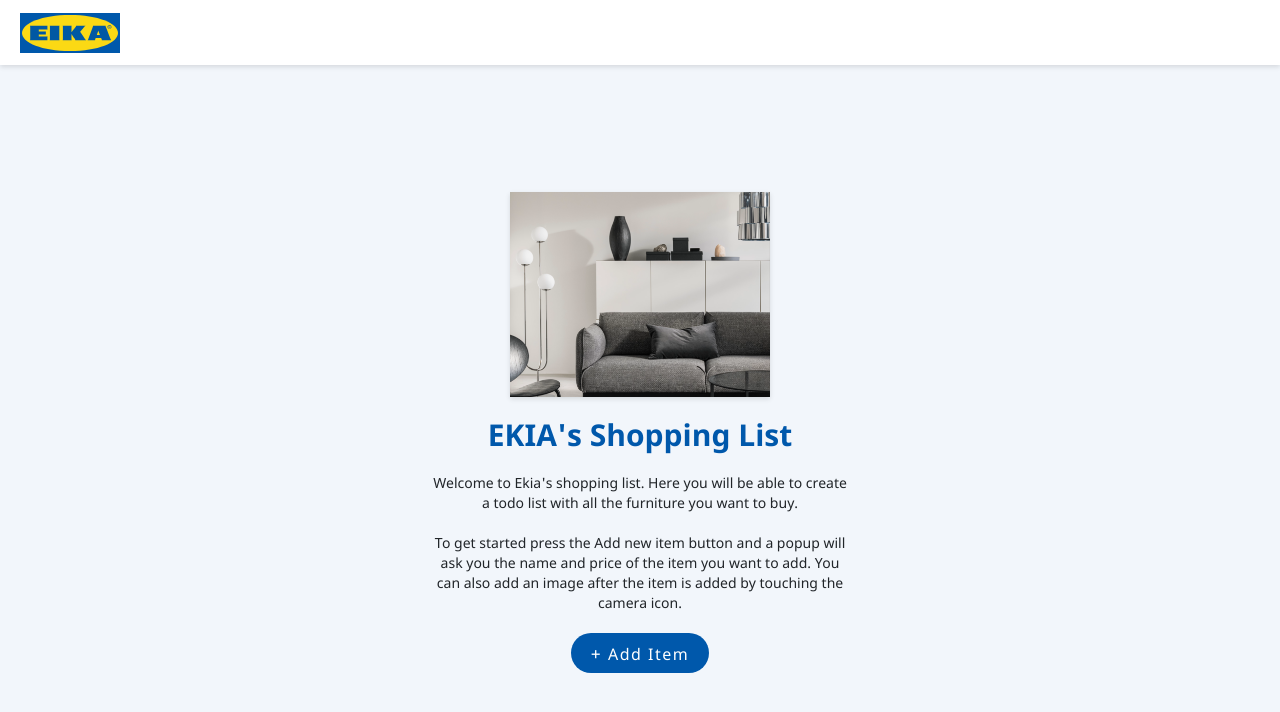
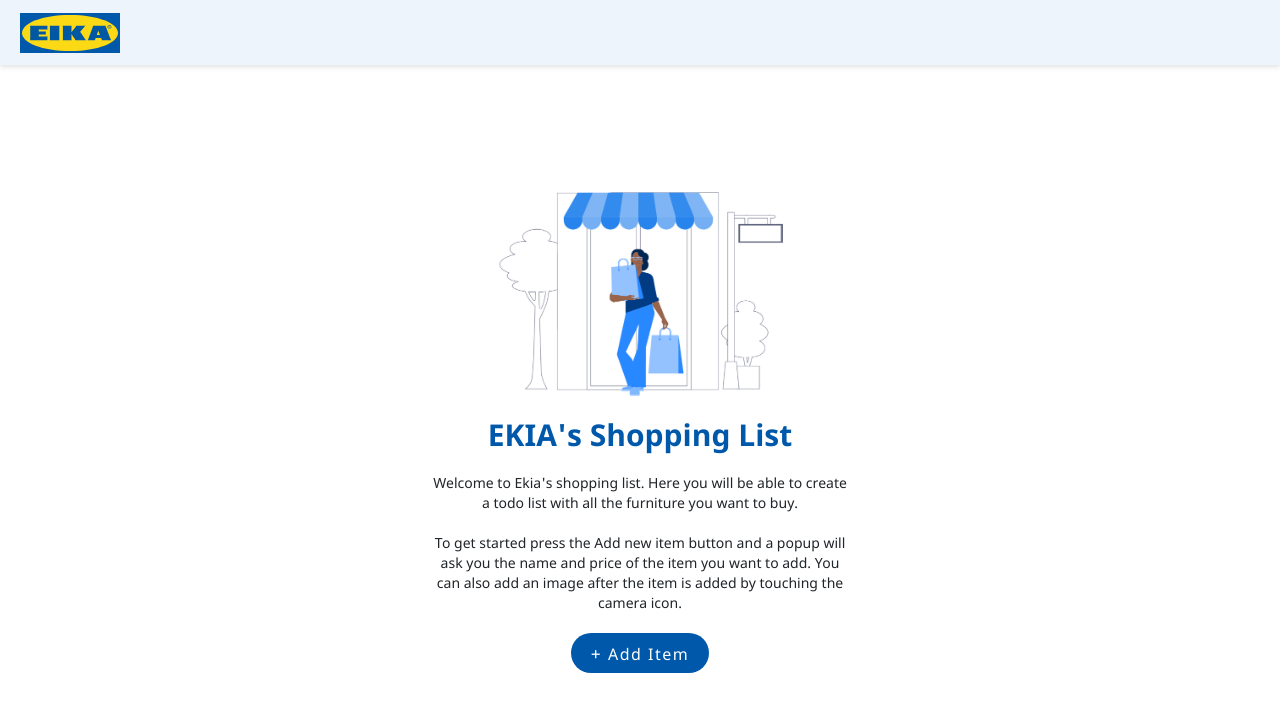
Before and after one commit to sylviaadel/ekia-shopping-list, a React (Create React App) app: page / in a window 1280 px wide. Shown: the top 712 px of the page. Built offline with nearby package versions, Linux system fonts and the light colour scheme.

Commit message:
add styles to header and welcome page

```diff
--- a/src/App.scss
+++ b/src/App.scss
@@ -24,7 +24,6 @@
 .App{
   font-family: 'Lato-Regular';
   min-height: calc(100vh);
-  background-color: rgba(0, 88, 171, 0.05);
   padding-top: 65px;
 }
 .primaryBtn{
@@ -113,3 +112,8 @@
   text-overflow: ellipsis;
   overflow: hidden;
 }
+.ReactModalPortal{
+  .ReactModal__Overlay {
+    z-index: 9;
+  }
+}
--- a/src/components/Header/Header.module.scss
+++ b/src/components/Header/Header.module.scss
@@ -1,7 +1,7 @@
 .Header {
     position: fixed;
+    background-color: rgb(237 244 251);
     width:100%;
-    background-color: #fff;
     height: 65px;
     display: flex;
     align-items: center;
--- a/src/components/Welcome/Welcome.module.scss
+++ b/src/components/Welcome/Welcome.module.scss
@@ -9,7 +9,6 @@
     img{
         height: 205px;
         object-fit: contain;
-        box-shadow: 0 2px 5px rgba(#000, .12);
     }
     .welcomeText{
         max-width: 460px;
```
Also changed, not shown: src/images/welcome-page-img.png.
